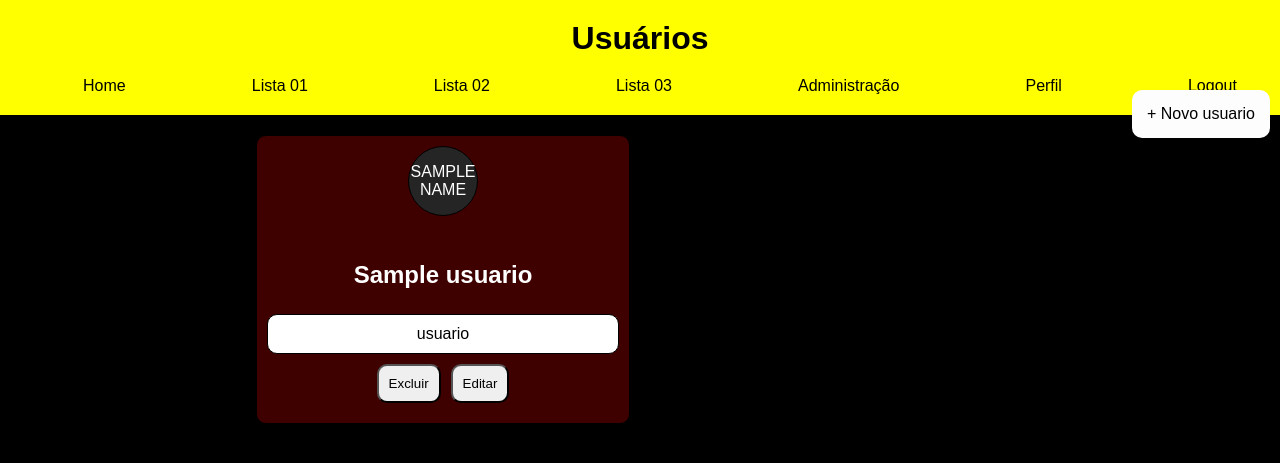
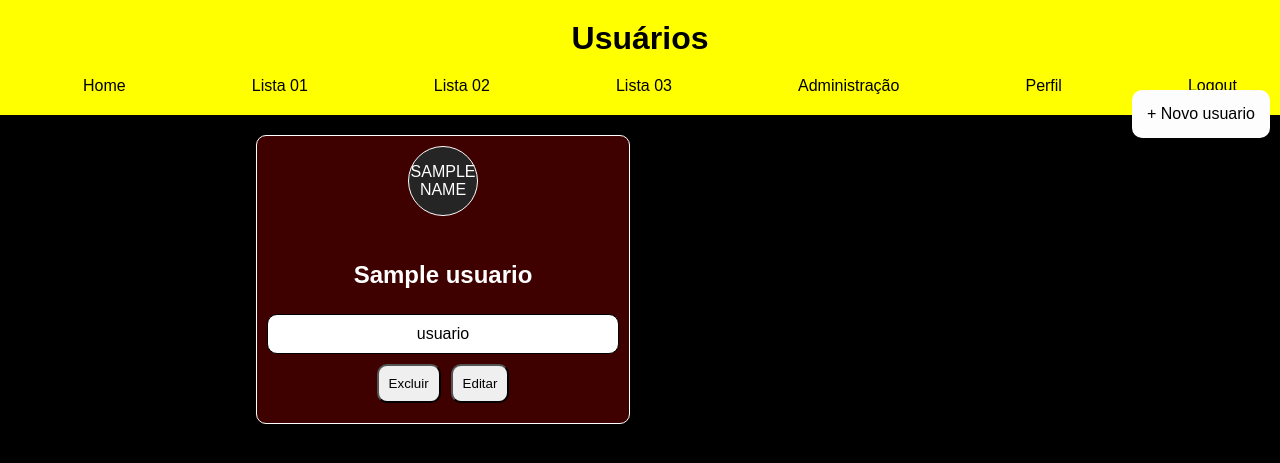
Before and after one commit to fernandodevpythonn/Integracao_banco_web, a Flask app: template templates/html_usuarios/usuarios.html in a window 1280 px wide. Shown: the top 463 px of the page. Run offline with Flask 3, Linux system fonts and the light colour scheme; the template is opened without the code that fills it: most values are stand-ins (such as "Sample title", 1, 10 or a date in 2020); parts of the project's set-up code (start-up, migrations or seed data) failed here and were passed over.

Commit message:
feat: troca borda de usuario

```diff
--- a/database/tables.py
+++ b/database/tables.py
@@ -44,7 +44,7 @@ class BancoTabelas:
         )
 
         if not resultado:
-            senha_hash = bcrypt.hashpw("12345".encode(),bcrypt.gensalt()).decode()
+            senha_hash = bcrypt.hashpw("Fernando@123".encode(),bcrypt.gensalt()).decode()
 
             self.banco.executar(
                 """
--- a/static/css/usuarios.css
+++ b/static/css/usuarios.css
@@ -16,7 +16,7 @@ body{
 }
 
 .usuario_avatar{
-    border: 1px solid black;
+    border: 1px solid rgb(255, 255, 255);
     border-radius: 70%;
     width: 70px;
     height: 70px;
@@ -52,7 +52,7 @@ h2{
     margin-top: 20px;
 }
 .usuario_card{
-    border: 1px solid black;
+    border: 1px solid rgb(255, 255, 255);
     border-radius: 10px;
     padding: 10px;
     display: flex;
```
